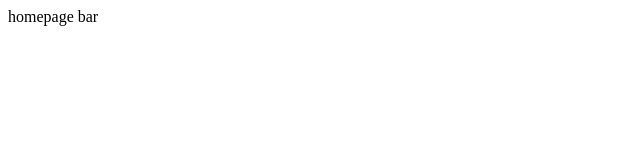
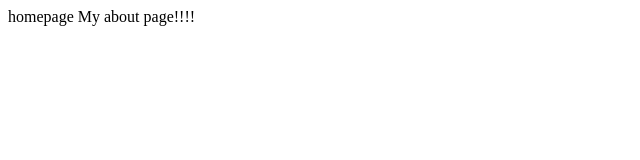
Before and after one commit to liefl/falcon-email-capture, a Nuxt app: page / in a window 1280 px wide. Shown: the top 160 px of the page, without its empty margins (0-640 px from the left). Built offline with nearby package versions, Linux system fonts and the light colour scheme.

Commit message:
lets see if preview works

```diff
--- a/pages/index.vue
+++ b/pages/index.vue
@@ -1,5 +1,5 @@
 <template>
-  <div>homepage {{ foo }}</div>
+  <div>homepage {{ title }}</div>
 </template>
 
 <script lang="ts">
@@ -11,9 +11,7 @@ import HelloWorld from '~/components/HelloWorld.vue'
     HelloWorld
   },
   asyncData (stuff) {
-    return {
-      foo: 'bar'
-    }
+    return require('~/content/about.json')
   }
 })
 export default class Home extends Vue {
--- a/static/admin/config.yml
+++ b/static/admin/config.yml
@@ -9,6 +9,7 @@ collections:
       - label: "About Page"
         name: "about"
         file: "content/about.json"
+        preview_path: "/"
         fields:
           - {label: Title, name: title, widget: string}
           - {label: Intro, name: intro, widget: markdown}
```
